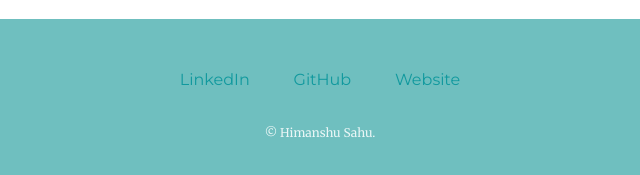
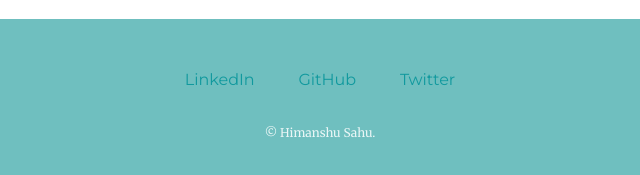
Before and after one commit to himanshusahu0001/personal-site, a plain HTML site: page index.html in a window 1280 px wide. Shown: the part 2504-2679 px from the top of the page, 320-960 px from the left. Drawn offline with Linux system fonts and the light colour scheme.

Commit message:
Update index.html

```diff
--- a/index.html
+++ b/index.html
@@ -56,7 +56,7 @@
     <div class="bottom-container">
         <a class="footer-link" href="https://www.linkedin.com/in/himanshu-sahu-nitsri/">LinkedIn</a>
         <a class="footer-link" href="https://github.com/beast00738">GitHub</a>
-        <a class="footer-link" href="https://beast00738.github.io/personal-site/">Website</a>
+        <a class="footer-link" href="https://twitter.com/Himanshu_Batra_">Twitter</a>
         <p class="copyright">© Himanshu Sahu.</p>
     </div>
 
```
